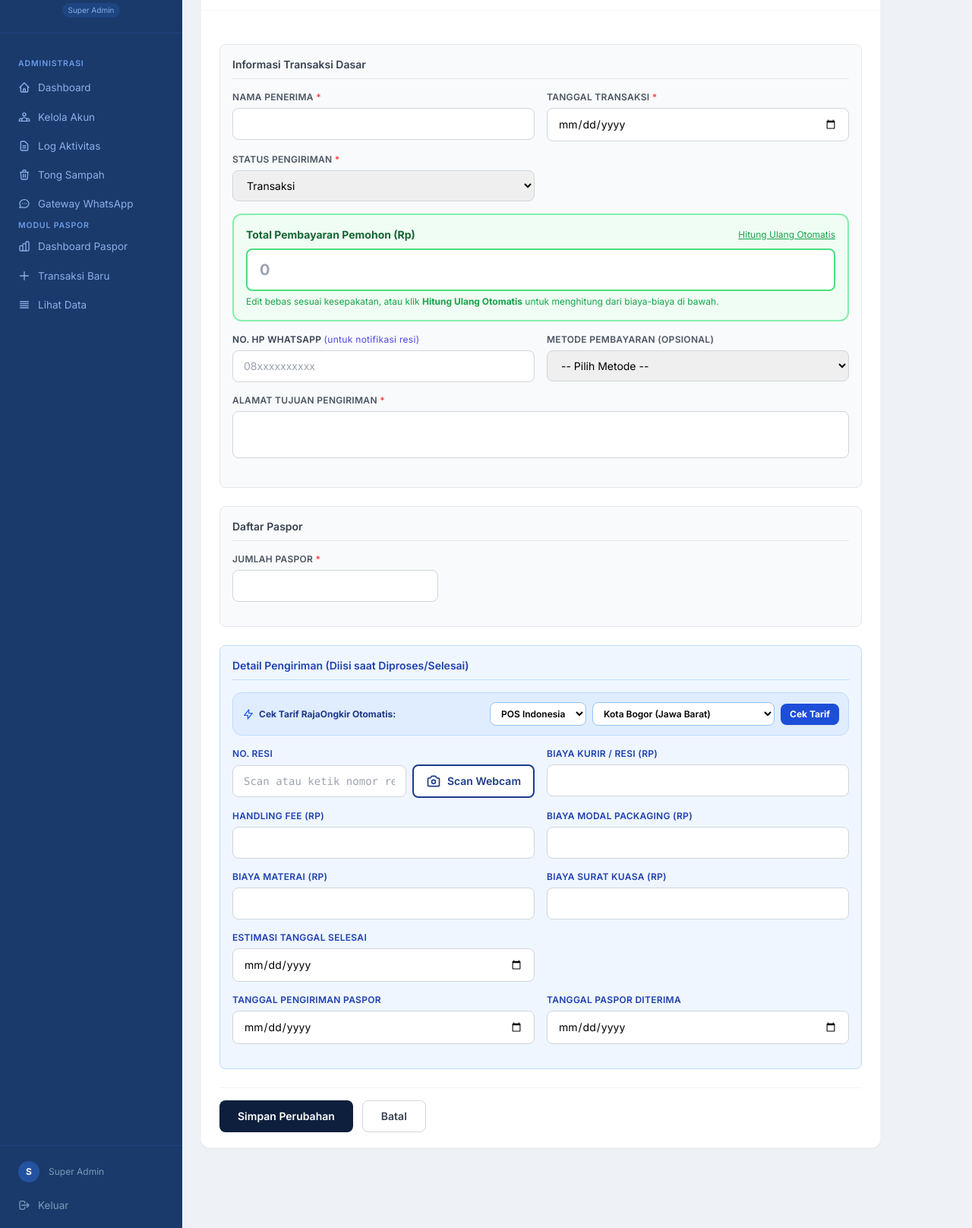
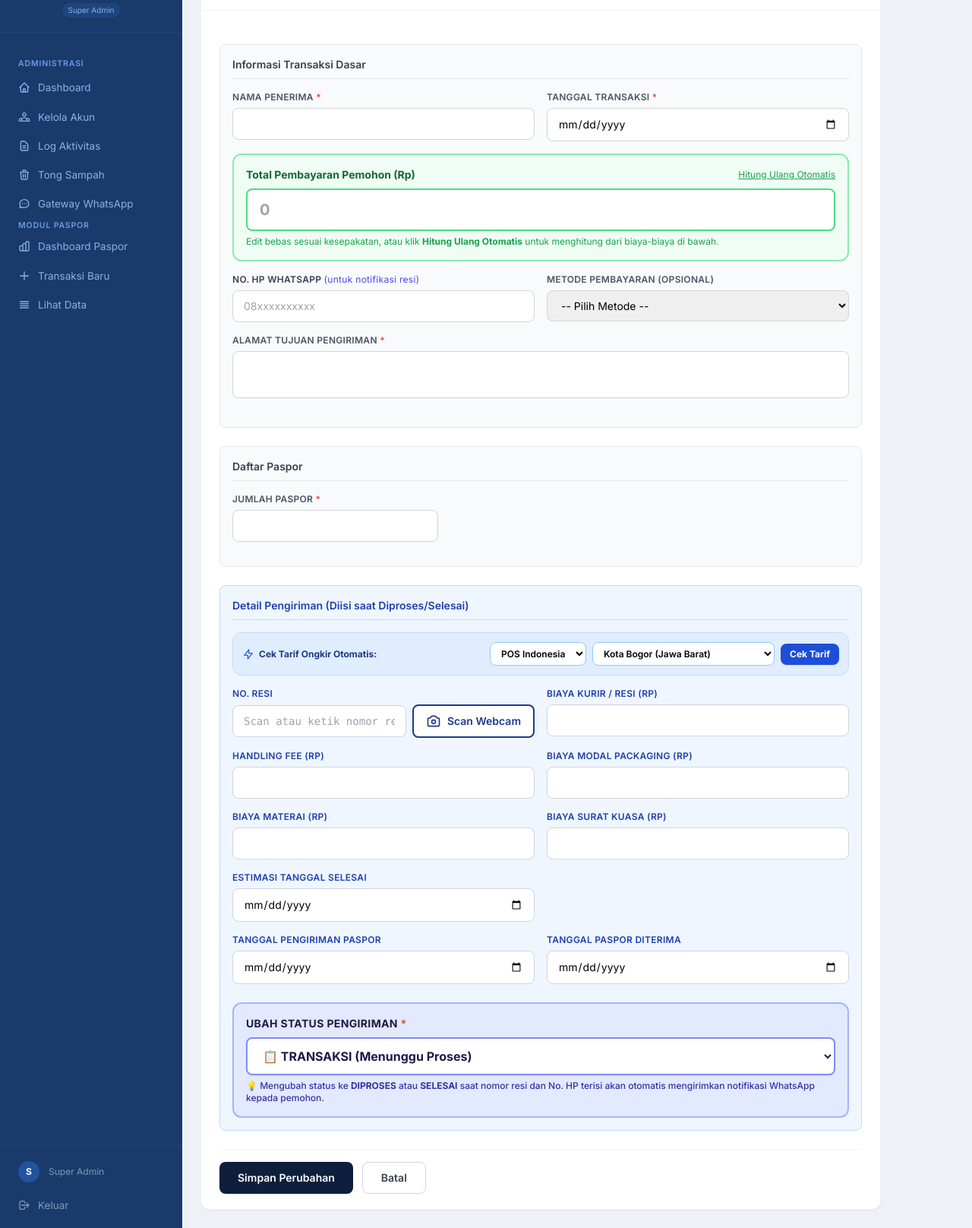
Before and after one commit to Dakim777/KPRI-PORTAL-WEB-IMIGRASI-KELAS-1-NON-TPI-BOGOR, a Laravel app: template resources/views/paspor/edit.blade.php in a window 1280 px wide. Shown: the part 129-1745 px from the top of the page at 76% size. Run offline with Laravel 12, Linux system fonts and the light colour scheme; the template is opened without the code that fills it, so the values that code supplies are empty; a user stored in the database is signed in; data comes from the database, SQL or seed files in the repository; some libraries are stand-ins or nearby versions.

Commit message:
style: move status_pengiriman dropdown to bottom of paspor edit form and update Cek Tarif wording

```diff
--- a/resources/views/paspor/create.blade.php
+++ b/resources/views/paspor/create.blade.php
@@ -94,11 +94,11 @@
             <div class="bg-blue-50 p-4 rounded-lg border border-blue-200">
                 <h4 class="text-sm font-semibold text-blue-800 mb-4 border-b border-blue-200 pb-2">Rincian Harga (Opsional di awal transaksi)</h4>
 
-                {{-- ─ Widget Cek Tarif RajaOngkir Otomatis ────────────────── --}}
+                {{-- ─ Widget Cek Tarif Ongkir Otomatis ────────────────── --}}
                 <div class="mb-4 p-3 bg-blue-100/70 rounded-xl border border-blue-200 flex flex-col sm:flex-row items-center justify-between gap-3 text-xs">
                     <div class="flex items-center gap-1.5 font-bold text-blue-900">
                         <svg class="w-4 h-4 text-blue-600 shrink-0" fill="none" stroke="currentColor" viewBox="0 0 24 24"><path stroke-linecap="round" stroke-linejoin="round" stroke-width="2" d="M13 10V3L4 14h7v7l9-11h-7z"/></svg>
-                        <span>Cek Tarif RajaOngkir Otomatis:</span>
+                        <span>Cek Tarif Ongkir Otomatis:</span>
                     </div>
                     <div class="flex flex-wrap items-center gap-2 w-full sm:w-auto justify-end">
                         <select id="rajaongkir_courier" class="border border-blue-300 rounded-lg px-2.5 py-1.5 text-xs bg-white font-semibold focus:ring-2 focus:ring-blue-500">
--- a/resources/views/paspor/edit.blade.php
+++ b/resources/views/paspor/edit.blade.php
@@ -32,16 +32,6 @@
                         </div>
                     </div>
 
-                    <div class="grid grid-cols-2 gap-4 mb-4">
-                        <div>
-                            <label class="block text-xs font-semibold text-gray-600 uppercase tracking-wide mb-1.5">Status Pengiriman <span class="text-red-500">*</span></label>
-                            <select name="status_pengiriman" class="w-full px-3.5 py-2.5 border border-gray-300 rounded-lg text-sm focus:outline-none focus:ring-2 focus:ring-blue-500">
-                                @foreach(['transaksi', 'diproses', 'selesai', 'batal'] as $s)
-                                    <option value="{{ $s }}" {{ old('status_pengiriman', $paspor->status_pengiriman) == $s ? 'selected' : '' }}>{{ ucfirst($s) }}</option>
-                                @endforeach
-                            </select>
-                        </div>
-                    </div>
 
                     {{-- Total Pembayaran - highlighted editable box --}}
                     <div class="bg-green-50 border-2 border-green-300 rounded-xl p-4 mb-4">
@@ -106,11 +96,11 @@
                 <div class="bg-blue-50 p-4 rounded-lg border border-blue-200">
                     <h4 class="text-sm font-semibold text-blue-800 mb-4 border-b border-blue-200 pb-2">Detail Pengiriman (Diisi saat Diproses/Selesai)</h4>
 
-                    {{-- ─ Widget Cek Tarif RajaOngkir Otomatis ────────────────── --}}
+                    {{-- ─ Widget Cek Tarif Ongkir Otomatis ────────────────── --}}
                     <div class="mb-4 p-3 bg-blue-100/70 rounded-xl border border-blue-200 flex flex-col sm:flex-row items-center justify-between gap-3 text-xs">
                         <div class="flex items-center gap-1.5 font-bold text-blue-900">
                             <svg class="w-4 h-4 text-blue-600 shrink-0" fill="none" stroke="currentColor" viewBox="0 0 24 24"><path stroke-linecap="round" stroke-linejoin="round" stroke-width="2" d="M13 10V3L4 14h7v7l9-11h-7z"/></svg>
-                            <span>Cek Tarif RajaOngkir Otomatis:</span>
+                            <span>Cek Tarif Ongkir Otomatis:</span>
                         </div>
                         <div class="flex flex-wrap items-center gap-2 w-full sm:w-auto justify-end">
                             <select id="rajaongkir_courier" class="border border-blue-300 rounded-lg px-2.5 py-1.5 text-xs bg-white font-semibold focus:ring-2 focus:ring-blue-500">
@@ -202,6 +192,19 @@
                             <input type="date" name="tanggal_paspor_diterima" value="{{ old('tanggal_paspor_diterima', $paspor->tanggal_paspor_diterima ? $paspor->tanggal_paspor_diterima->format('Y-m-d') : '') }}"
                                    class="w-full px-3.5 py-2.5 border border-gray-300 rounded-lg text-sm focus:outline-none focus:ring-2 focus:ring-blue-500">
                         </div>
+                    </div>
+
+                    {{-- Ubah Status Pengiriman - dipaling bawah agar kasir tidak capek scroll ke atas --}}
+                    <div class="mt-6 p-4 bg-indigo-100/80 rounded-xl border-2 border-indigo-300">
+                        <label class="block text-sm font-bold text-indigo-950 uppercase tracking-wide mb-2">Ubah Status Pengiriman <span class="text-red-500">*</span></label>
+                        <select name="status_pengiriman" class="w-full px-4 py-3 border-2 border-indigo-400 rounded-lg text-base font-bold text-indigo-950 bg-white focus:outline-none focus:ring-2 focus:ring-indigo-600 shadow-sm">
+                            @foreach(['transaksi', 'diproses', 'selesai', 'batal'] as $s)
+                                <option value="{{ $s }}" {{ old('status_pengiriman', $paspor->status_pengiriman) == $s ? 'selected' : '' }}>
+                                    {{ $s == 'transaksi' ? '📋 TRANSAKSI (Menunggu Proses)' : ($s == 'diproses' ? '🚚 DIPROSES (Dikirim ke Ekspedisi / Dalam Perjalanan)' : ($s == 'selesai' ? '✅ SELESAI (Paspor Telah Diterima)' : '❌ BATAL')) }}
+                                </option>
+                            @endforeach
+                        </select>
+                        <p class="text-xs text-indigo-800 mt-1.5 font-medium">💡 Mengubah status ke <strong>DIPROSES</strong> atau <strong>SELESAI</strong> saat nomor resi dan No. HP terisi akan otomatis mengirimkan notifikasi WhatsApp kepada pemohon.</p>
                     </div>
                 </div>
 
```
